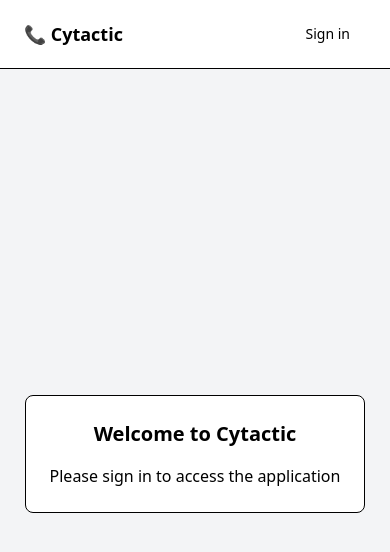
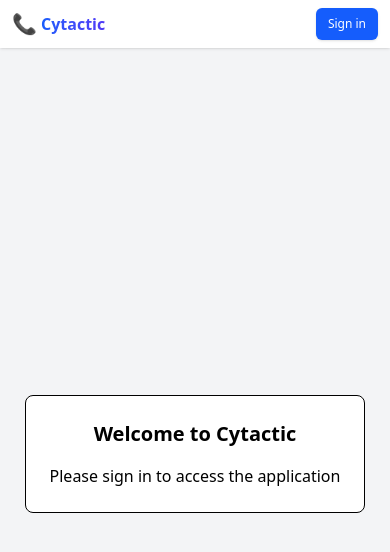
Before and after one commit to TKTamir/call-management-system, a React (Vite) app in the folder apps/client/: page / in a window 390 px wide. Shown: the top 552 px of the page. Built offline with nearby package versions, Linux system fonts and the light colour scheme; no server answers.

Commit message:
Adjust navbar styling

```diff
--- a/apps/client/src/components/Navbar/Navbar.tsx
+++ b/apps/client/src/components/Navbar/Navbar.tsx
@@ -20,35 +20,56 @@
   const navigate = useNavigate();
 
   return (
-    <header className="fixed top-0 left-0 right-0 flex justify-between items-center px-6 py-4 border-b bg-white z-10">
-      <div className="text-lg font-semibold">📞 Cytactic</div>
+    <header className="fixed top-0 left-0 right-0 z-10 bg-white shadow-sm backdrop-blur-sm bg-opacity-95">
+      <div className="flex items-center justify-between px-3 py-2 sm:px-6 sm:py-4">
+        <div className="flex items-center space-x-1 sm:space-x-2">
+          <span className="text-xl sm:text-2xl">📞</span>
+          <span className="text-base font-bold bg-gradient-to-r from-blue-600 to-indigo-600 bg-clip-text text-transparent sm:text-xl">
+            Cytactic
+          </span>
+        </div>
 
         {/* Navigation buttons for admin users */}
         {isAdmin && isLoggedIn && (
-        <div className="flex items-center gap-4">
+          <div className="flex items-center gap-1 sm:gap-2">
             <Button
               buttonText="Admin"
               onClick={() => navigate("/admin")}
-            className={`px-4 ${currentPath === "/admin" ? "bg-gray-100" : ""}`}
+              className={`px-2 py-1.5 text-xs font-medium transition-all sm:px-4 sm:py-2 sm:text-sm ${
+                currentPath === "/admin"
+                  ? "bg-blue-600 text-white shadow-md"
+                  : "bg-gray-100 text-gray-700 hover:bg-gray-200"
+              }`}
             />
             <Button
               buttonText="User"
               onClick={() => navigate("/dashboard")}
-            className={`px-4 ${currentPath === "/dashboard" ? "bg-gray-100" : ""}`}
+              className={`px-2 py-1.5 text-xs font-medium transition-all sm:px-4 sm:py-2 sm:text-sm ${
+                currentPath === "/dashboard"
+                  ? "bg-blue-600 text-white shadow-md"
+                  : "bg-gray-100 text-gray-700 hover:bg-gray-200"
+              }`}
             />
           </div>
         )}
 
-      <div className="flex items-center gap-4">
+        <div className="flex items-center gap-2 sm:gap-4">
           {isLoggedIn ? (
-          <Button onClick={onLogout} className="px-4 py-1">
+            <Button
+              onClick={onLogout}
+              className="px-3 py-1.5 text-xs font-medium text-gray-700 bg-white border border-gray-300 hover:bg-gray-50 active:bg-gray-100 transition-colors sm:px-5 sm:py-2 sm:text-sm"
+            >
               Sign out
             </Button>
           ) : (
-          <Button onClick={onLoginClick} className="px-4 rounded-md">
+            <Button
+              onClick={onLoginClick}
+              className="px-3 py-1.5 text-xs font-medium text-white bg-blue-600 hover:bg-blue-700 active:bg-blue-800 shadow-sm transition-all hover:shadow-md sm:px-5 sm:py-2 sm:text-sm"
+            >
               Sign in
             </Button>
           )}
+        </div>
       </div>
     </header>
   );
```
Lines whose indentation alone changed are shown as unchanged.
